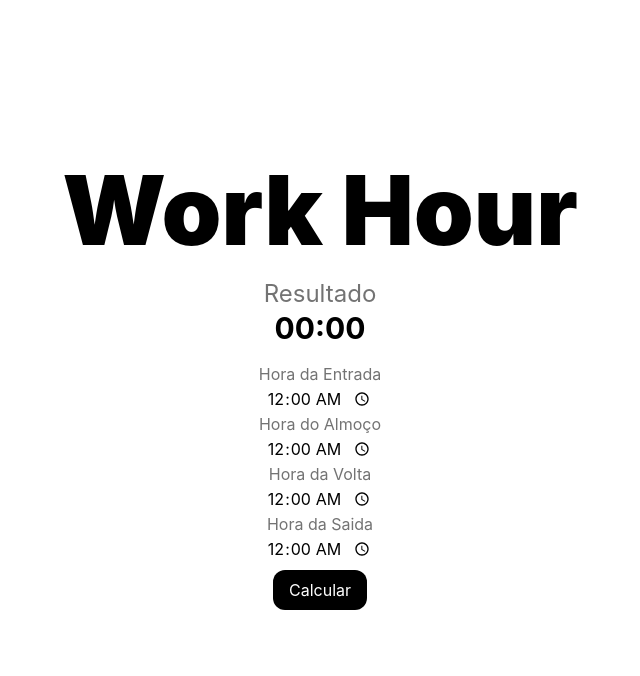
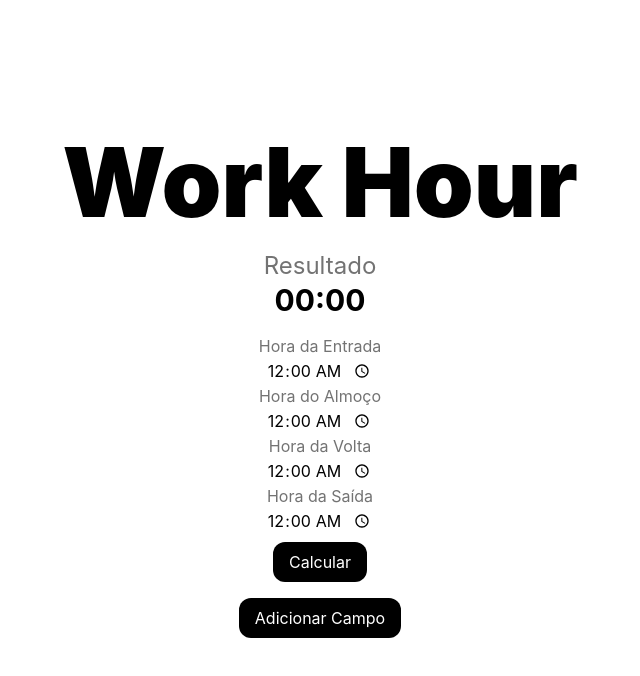
Before and after one commit to chalfel/work-hour, a Next.js app: page / in a window 1280 px wide. Shown: the top 676 px of the page, without its empty margins (320-960 px from the left). Built offline with nearby package versions, Linux system fonts and the light colour scheme.

Commit message:
feat/done

```diff
--- a/src/pages/index.tsx
+++ b/src/pages/index.tsx
@@ -1,23 +1,83 @@
 import type { NextPage } from 'next'
-import { useState } from 'react'
+import React, { useState } from 'react'
+type InputProp = {
+  label: string,
+  value: string,
+  id: string,
+  onChange: (value: string, id: string) => void
+}
+const Input: React.FC<InputProp> = ({ label, onChange, value, id }) => {
+  return (
+    <>
+      <label className="text-neutral-500">{label} </label>
+      <input className="text-center" type="time" value={value} onChange={(e) => onChange(e.target.value, id)}></input>
+    </>
+  )
+}
 
 const Home: NextPage = () => {
-  const [ enterTime, setEnterTime ] = useState('00:00')
-  const [ lunchTime, setLunchTime ] = useState('00:00')
-  const [ goBackTime, setGoBackTime ] = useState('00:00')
-  const [ leaveTime, setLeaveTime ] = useState('00:00')
-  const [ totalTime, setTotalTime ] = useState('00:00')
+  const [totalTime, setTotalTime] = useState('00:00')
+  const [timeState, setTimeState] = useState([
+    {
+      label: 'Hora da Entrada',
+      value: '00:00',
+      id: '0'
+    },
+    {
+      label: 'Hora do Almoço',
+      value: '00:00',
+      id: '1'
+    },
+    {
+      label: 'Hora da Volta',
+      value: '00:00',
+      id: '2'
+    },
+    {
+      label: 'Hora da Saída',
+      value: '00:00',
+      id: '3'
+    },
+  ])
+
 
   const handleCalculateTime = () => {
-    if (enterTime && lunchTime && goBackTime && leaveTime) {
-      const enter = parseInt(enterTime.split(':')[0]) * 60 + parseInt(enterTime.split(':')[1])
-      const lunch = parseInt(lunchTime.split(':')[0]) * 60 + parseInt(lunchTime.split(':')[1])
-      const goBack = parseInt(goBackTime.split(':')[0]) * 60 + parseInt(goBackTime.split(':')[1])
-      const leave = parseInt(leaveTime.split(':')[0]) * 60 + parseInt(leaveTime.split(':')[1])
-      const total = leave - enter - lunch - goBack
-      const totalMinutes = Math.abs(total % 60)
-      setTotalTime(`${24 + Math.floor(total / 60)}:${totalMinutes < 10 ? `0${totalMinutes}` : totalMinutes}`)
+    const test = timeState.reduce((acc, curr) => {
+      return [...acc, curr.value]
+    }, [] as string[])
+      .map(arg => parseInt(arg.split(':')[0]) * 60 + parseInt(arg.split(':')[1]))
+    const total2 = (test[1] - test[0]) + (test[3] - test[2])
+    const totalMinutes = Math.floor(total2 % 60)
+    setTotalTime(`${Math.floor(total2 / 60)}:${totalMinutes < 10 ? `0${totalMinutes}` : totalMinutes}`)
   }
+  const handleAddField = () => {
+    setTimeState((prev) => [...prev,
+    {
+      label: 'Entrada Opcional',
+      value: '00:00',
+      id: `${prev.length}`
+    },
+    {
+      label: 'Saida Opcional',
+      value: '00:00',
+      id: `${prev.length + 1}`
+    }
+  ]
+    )
+  }
+
+  const handleOnStateChange = (value: string, id: string) => {
+    const newArray = timeState.map(item => {
+      if(id === item.id) {
+        return {
+          ...item,
+          value,
+        }
+      }
+      return item
+    })
+
+      setTimeState(newArray)
 }
 return (
   <main className="w-screen h-screen flex flex-col items-center justify-center">
@@ -25,15 +85,10 @@ const Home: NextPage = () => {
     <form className="flex flex-col p-5 items-center justify-start">
       <p className="text-2xl text-neutral-500 font-normal">Resultado </p>
       <p className="text-3xl font-bold mb-4"> {totalTime} </p>
-        <label className="text-neutral-500">Hora da Entrada</label>
-        <input className="text-center" type="time" value={enterTime} onChange={(e) => setEnterTime(e.target.value)}></input>
-        <label className="text-neutral-500" htmlFor="lunch">Hora do Almoço</label>
-        <input className="text-center" id="lunch" type="time" value={lunchTime} onChange={(e) => setLunchTime(e.target.value)}></input>
-        <label className="text-neutral-500" htmlFor="goBack">Hora da Volta</label>
-        <input className="text-center" id="goBack" type="time" value={goBackTime} onChange={(e) => setGoBackTime(e.target.value)}></input>
-        <label className="text-neutral-500"htmlFor="leave">Hora da Saida</label>
-        <input  className="text-center" id="leave" type="time" value={leaveTime} onChange={(e) => setLeaveTime(e.target.value)}></input>
+      {timeState.map((time) => (<Input key={time.id} value={time.value} label={time.label} id={time.id} onChange={handleOnStateChange} />))}
       <button onClick={handleCalculateTime} type="button" className="bg-black text-white px-4 py-2 rounded-xl my-2">Calcular</button>
+      <button onClick={handleAddField} type="button" className="bg-black text-white px-4 py-2 rounded-xl my-2">Adicionar Campo</button>
+
     </form>
   </main>
 )
```
Lines whose indentation alone changed are shown as unchanged.
